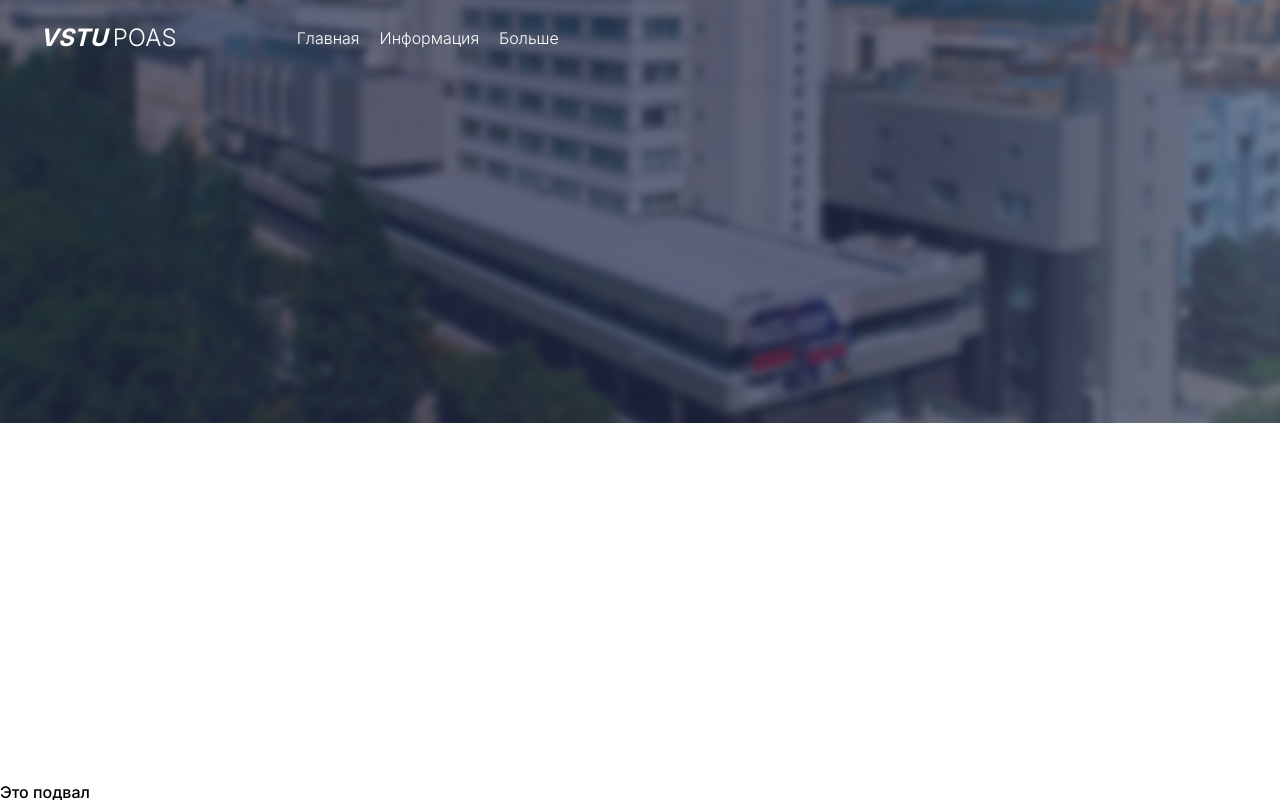
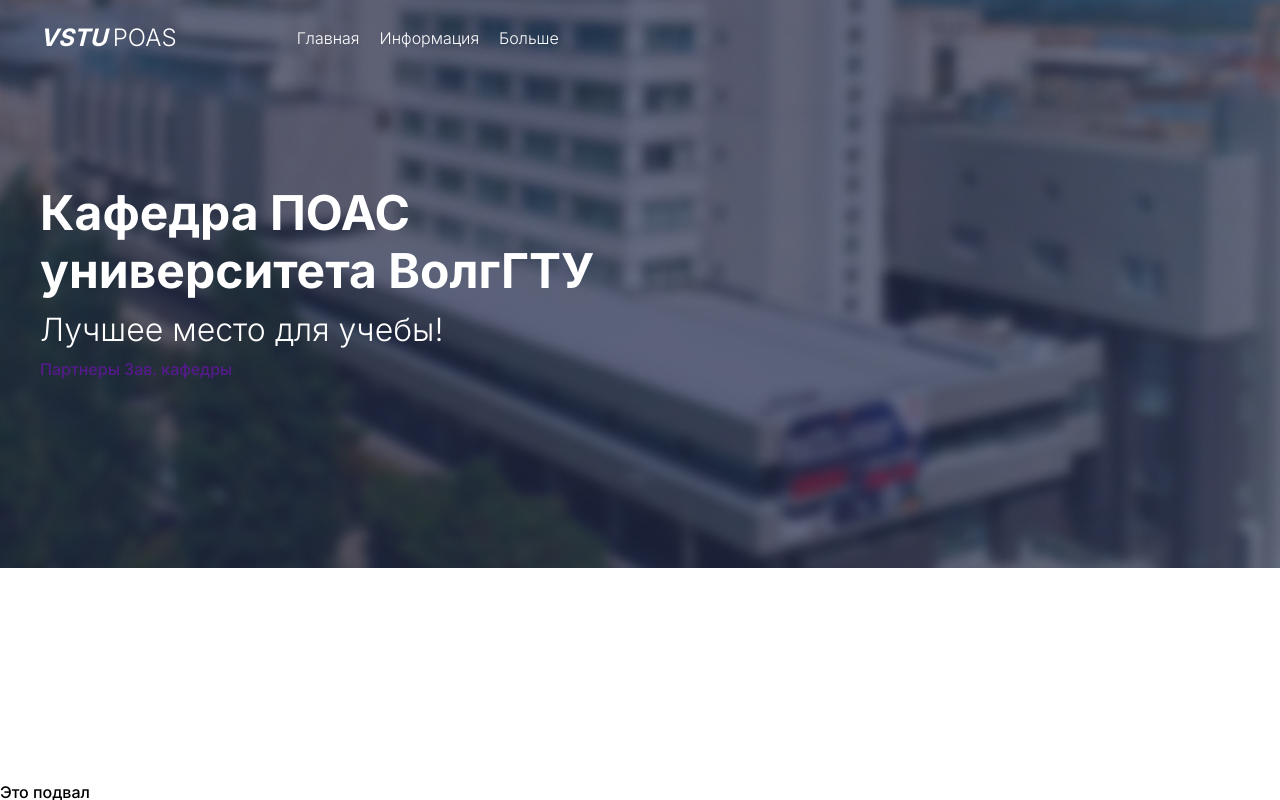
Before and after one commit to GhostGrand/poas-landing, a plain HTML site: page index.html in a window 1280 px wide. Drawn offline with Linux system fonts and the light colour scheme.

Commit message:
first block creation

```diff
--- a/css/style.css
+++ b/css/style.css
@@ -171,10 +171,25 @@ body {
 }
 .main-block__body {
     padding: 184px 0px 191px 0px;
+    position: relative;
+    z-index: 2;
+}
+
+.main-block__body > *:not(:last-child){
+    margin: 0px 0px 15px 0px;
 }
 .main-block__title {
+    font-size: 48px;
+    line-height: calc(58 / 48 * 100%);
+    font-weight: 700;
+    color: white;
+    max-width: 592px;
 }
 .main-block__text {
+    font-size: 32px;
+    line-height: (39 / 32 * 100%);
+    font-weight: 300;
+    color: white;
 }
 .main-block__buttons {
 }
@@ -190,3 +205,7 @@ body {
     top: 0;
     left: 0;
 }
+
+.main-block__image img {
+    object-position: bottom;
+}
```
Also changed, not shown: images/volggtu_logo.svg (added).
